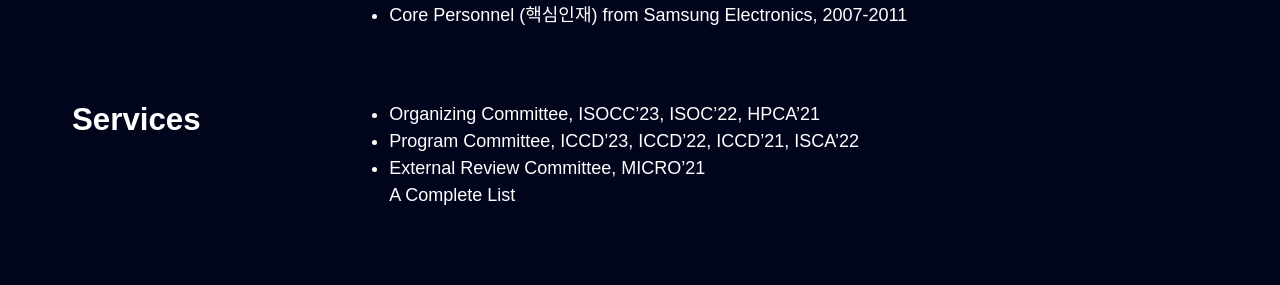
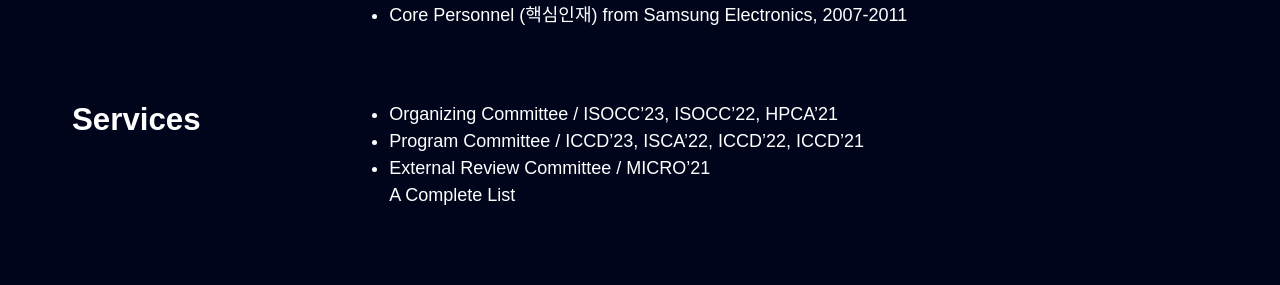
Before and after one commit to scalable-arch/scalable-arch.github.io, a Jekyll site: the page built from members-professor.md, in a window 1280 px wide and 900 px high, scrolled down 1755 px. Shown: the part 172-457 px from the top of the window. Built offline with Jekyll 4.4.1, drawn with Linux system fonts in a browser that asks for light colours.

Commit message:
Update members-professor.md

```diff
--- a/members-professor.md
+++ b/members-professor.md
@@ -79,9 +79,9 @@ layout: posts-page
 ## Services
 
   {:.inner-list}
-  - Organizing Committee, ISOCC'23, ISOC'22, HPCA'21
-  - Program Committee, ICCD'23, ICCD'22, ICCD'21, ISCA'22
-  - External Review Committee, MICRO'21
+  - Organizing Committee / ISOCC'23, ISOCC'22, HPCA'21
+  - Program Committee / ICCD'23, ISCA'22, ICCD'22, ICCD'21
+  - External Review Committee / MICRO'21
   <br> <a href="/members/professor/services"> A Complete List </a>
 
 ## Etc.
```
